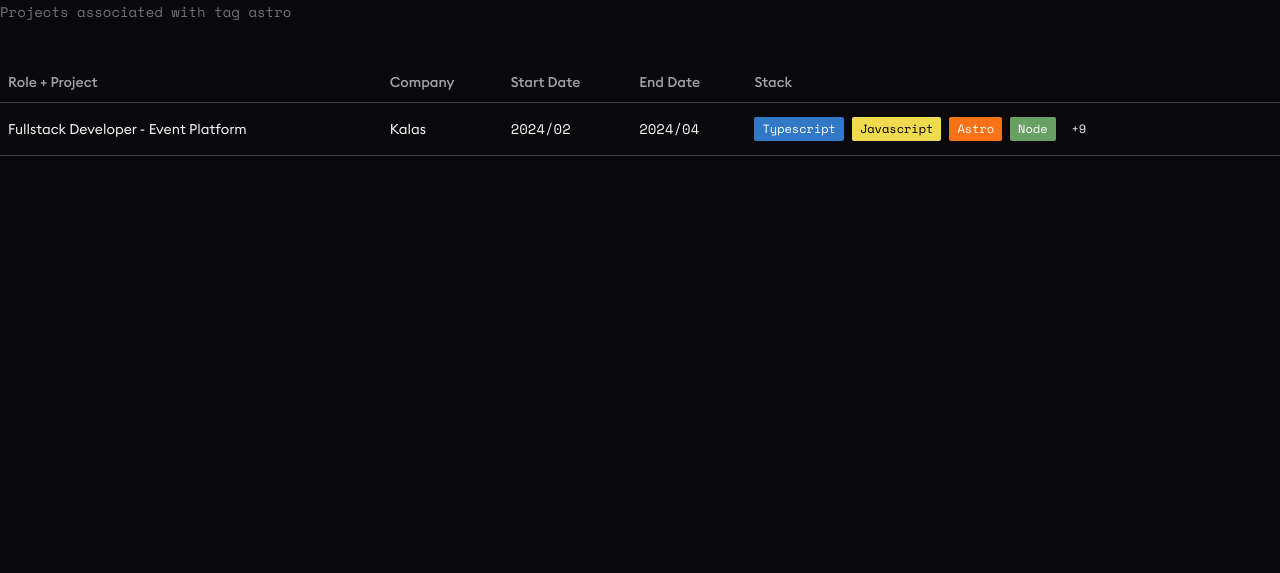
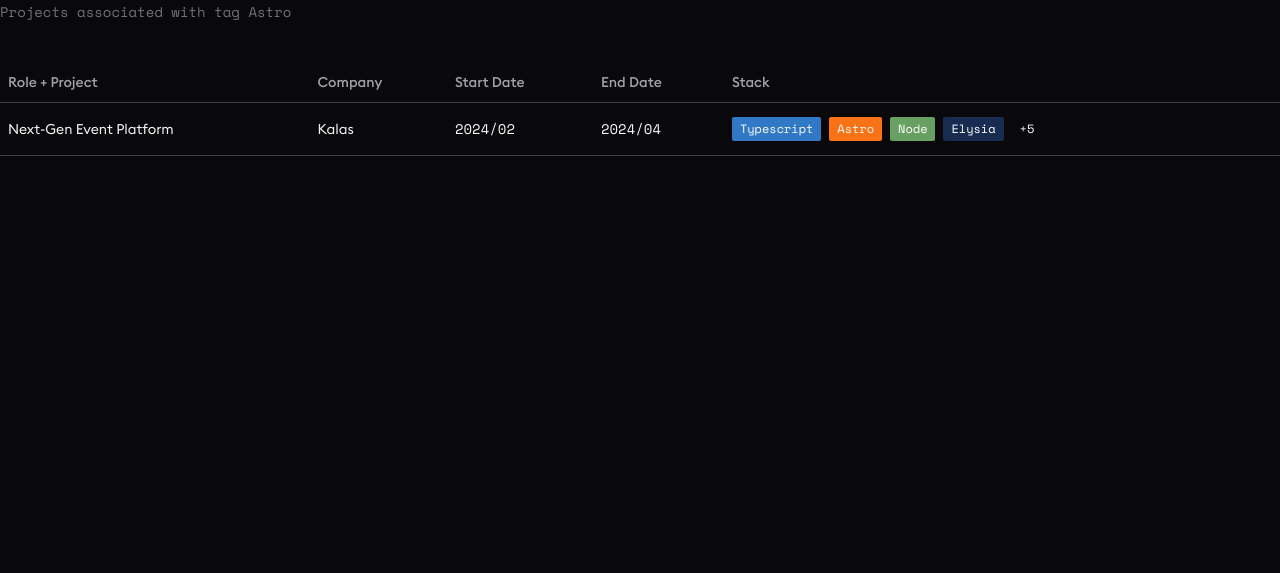
Before and after one commit to karledenstal/karledenstal.dev, an Astro site: page /tags/astro in a window 1280 px wide. Shown: the part 227-800 px from the top of the page. Built offline with nearby package versions, Linux system fonts and the light colour scheme; Astro itself is replaced by a stand-in of ours.

Commit message:
update resume

```diff
--- a/src/components/menu/Navbar.astro
+++ b/src/components/menu/Navbar.astro
@@ -12,7 +12,6 @@ import NavLink from "./NavLink.astro";
     <ul class="flex">
       <NavLink href="/" label="Home" />
       <NavLink href="/projects" label="Projects" />
-      <NavLink href="/about" label="About me" />
     </ul>
     <ul class="flex gap-2 items-center">
       <li>
--- a/src/components/table/Row.tsx
+++ b/src/components/table/Row.tsx
@@ -19,7 +19,7 @@ export const Row = ({
 }: ProjectWithSlug) => {
   const constructStack = () => {
     const stackList = tech
-      .filter(({ label }) => stack.includes(label))
+      .filter(({ id }) => stack.includes(id))
       .map(({ label, bg, text }) => ({
         label,
         bg,
--- a/src/content/config.ts
+++ b/src/content/config.ts
@@ -1,10 +1,12 @@
+import { technologyIds } from '@/tech';
 import { z, defineCollection } from 'astro:content';
 
 const projectsSchema = z.object({
   title: z.string(),
   company: z.string(),
   period: z.string(),
-  stack: z.array(z.string()),
+  role: z.string(),
+  stack: z.array(z.enum(technologyIds as [string, ...string[]])),
 });
 
 const pagesSchema = z.object({
--- a/src/content/projects/24storage.md
+++ b/src/content/projects/24storage.md
@@ -1,23 +1,9 @@
 ---
-title: 'Frontend Developer - Web-based Self-Storage Solution'
-company: '24Storage'
-period: '2017/09 - 2019/01'
-stack:
-  [
-    'Javascript',
-    'React',
-    'Redux',
-    'Sass',
-    'Google Analytics',
-    'GTM',
-    'Prismic',
-    'WCAG',
-    'SEO',
-    'Node',
-    'MongoDB',
-    'Express',
-    'Rest API',
-  ]
+title: "Self-Storage Solution"
+company: "24Storage"
+role: "Frontend Developer"
+period: "2017/09 - 2019/01"
+stack: ["javascript", "react", "redux", "sass", "node", "mongodb", "express"]
 ---
 
 24Storage is a company that rents out storage units to both individuals and businesses through what is known as self-storage. The company was founded in 2015 with the vision to digitalize the storage industry. Rentals are made both through customer service and the company's website. Today, 24Storage has 23 facilities around the country, over 10,000 storage units, and over 6,000 customers. At the end of 2019, 24Storage was listed on the First North stock exchange. Rhyme has had a long-standing collaboration with 24Storage and was involved in developing their current website from scratch.
--- a/src/content/projects/carismar.md
+++ b/src/content/projects/carismar.md
@@ -1,8 +1,9 @@
 ---
-title: 'Frontend Developer - E-Commerce'
-company: 'Carismar Agency'
-period: '2024/04 - 2024/08'
-stack: ['Nuxt', 'Vue', 'Javascript', 'CSS', 'Sass', 'Git']
+title: "E-Commerce Solutions"
+company: "Carismar Agency"
+role: "Frontend Developer"
+period: "2024/04 - 2024/08"
+stack: ["nuxt", "vue", "javascript", "sass"]
 ---
 
 Carismar Agency specializes in streamlining the process of creating and launching e-commerce websites for businesses. Leveraging the robust Ralph Storefront framework built with Nuxt 2, they seamlessly integrate with their proprietary e-commerce CMS, Geins. Geins is a user-friendly e-commerce solution designed for simplicity and efficiency, offering comprehensive features to support businesses of all sizes.
--- a/src/content/projects/dentech.md
+++ b/src/content/projects/dentech.md
@@ -1,30 +1,20 @@
 ---
-title: 'Lead Frontend Developer - Online Dentist Booking'
-company: 'Dentech'
-period: '2023/01 - 2024/02'
+title: "Dentist Booking Platform"
+company: "Dentech"
+role: "Lead Frontend Developer"
+period: "2023/01 - 2024/02"
 stack:
   [
-    'Javascript',
-    'React',
-    'Frontity',
-    'Golang',
-    'Google Cloud',
-    'SEO',
-    'Wordpress',
-    'MariaDB',
-    'SQL',
-    'nginx',
-    'Redux',
-    'Vite',
-    'Next.js',
-    'Playwright',
-    'Jest',
-    'React Testing Library',
-    'Typescript',
-    'Docker',
-    'Webflow Devlink',
-    'Tailwind CSS',
-    'GraphQL',
+    "react",
+    "redux",
+    "nextjs",
+    "playwright",
+    "jest",
+    "react-testing-library",
+    "typescript",
+    "docker",
+    "tailwind",
+    "graphql",
   ]
 ---
 
--- a/src/content/projects/ericsson.md
+++ b/src/content/projects/ericsson.md
@@ -1,25 +1,17 @@
 ---
-title: 'Lead Frontend Engineer - Digital Transformation'
-company: 'Ericsson'
-period: '2019/11 - 2023/01'
+title: "Software Asset Management Platform"
+company: "Ericsson"
+role: "Lead Frontend Developer"
+period: "2019/11 - 2023/01"
 stack:
   [
-    'Javascript',
-    'React',
-    'Redux',
-    'Typescript',
-    'Azure',
-    'Jest',
-    'DevOps',
-    'Ericsson Design System',
-    'Scrum',
-    'GraphQL',
-    'REST',
-    'Styled Components',
-    'Jest',
-    'React Testing Library',
-    'LESS',
-    'SASS',
+    "react",
+    "redux",
+    "typescript",
+    "jest",
+    "graphql",
+    "react-testing-library",
+    "sass",
   ]
 ---
 
--- a/src/content/projects/kalas.md
+++ b/src/content/projects/kalas.md
@@ -1,28 +1,19 @@
 ---
-title: 'Fullstack Developer - Event Platform'
-company: 'Kalas'
-period: '2024/02 - 2024/04'
+title: "Next-Gen Event Platform"
+company: "Kalas"
+role: "Fullstack Developer"
+period: "2024/02 - 2024/04"
 stack:
   [
-    'Javascript',
-    'Astro',
-    'Elysia',
-    'Bun',
-    'Node',
-    'Prisma',
-    'PostgreSQL',
-    'Typescript',
-    'Lucia Auth',
-    'Amazon RDS',
-    'AWS',
-    'SQL',
-    'npm',
-    'OAuth2',
-    'Swagger',
-    'Docker',
-    'Terraform',
-    'Terraform Cloud',
-    'Tailwind CSS',
+    "astro",
+    "elysia",
+    "node",
+    "prisma",
+    "postgresql",
+    "typescript",
+    "docker",
+    "terraform",
+    "tailwind",
   ]
 ---
 
--- a/src/content/projects/projectpartner.md
+++ b/src/content/projects/projectpartner.md
@@ -1,15 +1,9 @@
 ---
-title: 'Fullstack Developer - Project Management Company'
-company: 'Project Partner'
-period: '2017/11 - 2018/02'
-stack:
-  [
-    'Javascript',
-    'Wordpress',
-    'PHP',
-    'MySQL',
-    'CSS',
-  ]
+title: "Project Management Agency Website"
+company: "Project Partner"
+role: "Fullstack Developer"
+period: "2017/11 - 2018/02"
+stack: ["javascript", "php", "css"]
 ---
 
 ProjectPartner is a Stockholm based Project Management Company consisting of multiple project management consultants on a mission to become Mälardalens most sought-after and competent project management company. With over 20 years of experience they are involved in several key projects in the region with clients such as Swedavia Airports, Swedish Trafikverket and Stockholms Länstrafik.
--- a/src/content/projects/rakbank.md
+++ b/src/content/projects/rakbank.md
@@ -1,19 +1,9 @@
 ---
-title: 'App Developer - Banking App'
-company: 'RAKBANK'
-period: '2019/01 - 2019/08'
-stack:
-  [
-    'Javascript',
-    'React Native',
-    'React Native Navigation',
-    'Docker',
-    'Firebase',
-    'PWA',
-    'Scrum',
-    'Redux',
-    'Redux Saga',
-  ]
+title: "Mobile Banking App"
+company: "RAKBANK"
+role: "Mobile App Developer"
+period: "2019/01 - 2019/08"
+stack: ["javascript", "react-native", "docker", "redux"]
 ---
 
 Rakbank is a commercial bank based in Dubai, United Arab Emirates. The bank operates through a network of 39 branches catering to consumers, SMEs, and large corporations. Initially a dedicated corporate bank, Rakbank has, since the early 2000s, sought to establish a stronger position as a consumer bank as well.
--- a/src/content/projects/ridebrain.md
+++ b/src/content/projects/ridebrain.md
@@ -1,18 +1,9 @@
 ---
-title: 'Frontend Developer - Hub for Extreme Sports'
-company: 'Ridebrain'
-period: '2019/08 - 2019/11'
-stack:
-  [
-    'Javascript',
-    'React',
-    'Next.js',
-    'Node',
-    'GraphQL',
-    'GraphCMS',
-    'Mongoose',
-    'MongoDB',
-  ]
+title: "Extreme Sports Community"
+company: "Ridebrain"
+role: "Frontend Developer"
+period: "2019/08 - 2019/11"
+stack: ["javascript", "react", "nextjs", "node", "graphql", "mongodb"]
 ---
 
 Ridebrain is a web and app-based hub for extreme sports created by and for skiers and snowboarders worldwide. It is a social network with user-generated and proprietary content, where leading professional riders can connect with their fans and share tips, tricks, and their favorite resorts. It's also for regular skiers and snowboarders looking to find new friends with the same interest or new cool skis to try out for the upcoming season.
--- a/src/content/projects/seb.md
+++ b/src/content/projects/seb.md
@@ -1,16 +1,22 @@
 ---
-title: "Frontend Developer - Fraud Prevention"
+title: "Fraud Prevention Platform"
 company: "SEB"
+role: "Solutions Developer"
 period: "2024/08 - Now"
-stack: ["Next.js", "ElasticSearch", "Javascript", "Git", "Typescript", "JSDoc"]
+stack: ["nextjs", "elasticsearch", "javascript", "java", "cicd"]
 ---
 
-SEB is one of the largest banks in Sweden and the Nordics. It is a Swedish company that operates in finance.
+SEB is one of the largest financial institutions in the Nordics. As part of the Financial Crime Prevention organization, I develop and maintain internal systems used by fraud investigators to analyze transactions, manage fraud cases, and support the recovery of funds for affected customers.
 
-Karl is a part of the Financial Crime Prevention tribe, in the team focused on Fraud Prevention. The service Karl is working on helps fraud investigators to visualize, follow, report and handle fraud and help clients retrieve their lost money.
+**Selected Achievements**
 
-As a frontend developer, Karls task is to maintain the platform, develop new features and help investigators get the data and visualisation they need to best do their job. The stack consists of React using Next.js, and is powered by a Java backend and Elastic Search helps us do fast search within logs and payments. Karl also aims to refactor and rebuild outdated parts of the code in order to optimize the solution.
-
-The team works agile according to Scrum with daily standups, sprints, retrospectives and planning. Karl helps here by providing the necessary context and information to task from a frontend perspective. The team works closely together and Karl is one of two frontend developers on the team.
-
-Karl's main responsibilities have been to come up with and work on user-friendly solutions, build up a platform using data from internal APIs, and deliver frontend development on the project. Karl is playing a key role in maintaining the frontend projectsd, by working on removing vulnerabilities, update versions of dependencies and make sure the frontend team works according to best practices.
+- Led the implementation of modern authentication and multi-factor authentication (MFA) solutions using Microsoft Entra ID across internal applications, improving security and compliance within Financial Crime Prevention.
+- Modernized a business-critical fraud investigation platform through major framework upgrades, including migrations from Next.js 12 to Next.js 15 and Elastic UI 41 to 106.
+- Delivered investigator-focused functionality for fraud analysis, case management, and reporting by working directly with end users and business stakeholders.
+- Designed and implemented real-time case locking and collaboration features, reducing the risk of conflicting investigator actions and improving workflow reliability.
+- Reduced technical debt by refactoring legacy React applications, replacing outdated patterns, upgrading dependencies, and improving long-term maintainability.
+- Improved platform security through proactive vulnerability remediation, dependency management, and continuous modernization efforts.
+- Developed integrations with internal APIs and data platforms, enabling investigators to access and visualize critical fraud-related information efficiently.
+- Contributed to engineering excellence by introducing reusable GitHub Actions workflows and helping standardize CI/CD processes across multiple projects.
+- Participated in the technical evaluation and integration planning of next-generation fraud prevention platforms and vendor solutions.
+- Acted as one of the team's primary frontend specialists, contributing to architecture discussions, code reviews, technical decision-making, and frontend best practices.
--- a/src/layouts/MarkdownProjectLayout.astro
+++ b/src/layouts/MarkdownProjectLayout.astro
@@ -15,6 +15,7 @@ const { frontmatter } = Astro.props;
   <main class="py-24 px-4 lg:py-28 w-full lg:px-0 lg:max-w-5xl mx-auto">
     <PageHeader headline={frontmatter.title}>
       <Subtitle text={frontmatter.company} />
+      <Subtitle text={frontmatter.role} />
       <Subtitle text={frontmatter.period} />
     </PageHeader>
     <div class="prose-xl prose-zinc text-justify">
--- a/src/pages/tags/[tag].astro
+++ b/src/pages/tags/[tag].astro
@@ -5,6 +5,7 @@ import BaseLayout from "@/layouts/BaseLayout.astro";
 import PageHeader from "@/components/PageHeader.astro";
 import Subtitle from "@/components/Subtitle.astro";
 import { List } from "@/components/table/Table";
+import { tech } from '@/tech'
 
 export async function getStaticPaths() {
   const allProjects = await getCollection("projects");
@@ -46,12 +47,13 @@ export async function getStaticPaths() {
 
 const { tag } = Astro.params;
 const { projects } = Astro.props;
+const tagData = tech.find(tech => tech.id === tag)
 ---
 
 <BaseLayout pageTitle={tag}>
   <main class="py-28 w-full max-w-sm lg:max-w-7xl mx-auto">
-    <PageHeader headline={tag}>
-      <Subtitle text={`Projects associated with tag ${tag}`} />
+    <PageHeader headline={tagData?.label}>
+      <Subtitle text={`Projects associated with tag ${tagData?.label}`} />
     </PageHeader>
     <List client:load data={projects} />
   </main>
--- a/src/tech.ts
+++ b/src/tech.ts
@@ -1,4 +1,5 @@
 type Tech = {
+  id: string;
   label: string;
   bg: string;
   text: string;
@@ -6,148 +7,174 @@ type Tech = {
 
 export const tech: Tech[] = [
   {
+    id: 'typescript',
     label: 'Typescript',
     bg: '#3178c6',
     text: '#fff',
   },
   {
+    id: 'javascript',
     label: 'Javascript',
     bg: '#f0db4f',
     text: '#000',
   },
   {
+    id: 'react',
     label: 'React',
     bg: '#61dbfb',
     text: '#000',
   },
   {
+    id: 'react-native',
     label: 'React Native',
     bg: '#61fbce',
     text: '#000',
   },
   {
+    id: 'css',
     label: 'CSS',
     bg: '#264de4',
     text: '#fff',
   },
   {
+    id: 'sass',
     label: 'Sass',
     bg: '#c69',
     text: '#fff',
   },
   {
+    id: 'redux',
     label: 'Redux',
     bg: '#764abc',
     text: '#fff',
   },
   {
+    id: 'nextjs',
     label: 'Next.js',
     bg: '#000',
     text: '#fff',
   },
   {
+    id: 'astro',
     label: 'Astro',
     bg: '#f97316',
     text: '#fff',
   },
   {
+    id: 'node',
     label: 'Node',
     bg: '#68a063',
     text: '#fff',
   },
   {
+    id: 'express',
     label: 'Express',
     bg: '#259dff',
     text: '#fff',
   },
   {
-    label: 'Bun',
-    bg: '#f9f1e1',
-    text: '#000',
-  },
-  {
+    id: 'elysia',
     label: 'Elysia',
     bg: '#182C51',
     text: '#fff',
   },
   {
+    id: 'terraform',
     label: 'Terraform',
     bg: '#7B42BC',
     text: '#fff',
   },
   {
+    id: 'docker',
     label: 'Docker',
     bg: '#0db7ed',
     text: '#fff',
   },
   {
-    label: 'AWS',
-    bg: '#FF9900',
-    text: '#fff',
-  },
-  {
+    id: 'mongodb',
     label: 'MongoDB',
     bg: '#00ed64',
     text: '#000',
   },
   {
+    id: 'postgresql',
     label: 'PostgreSQL',
     bg: '#008bb9',
     text: '#fff',
   },
   {
+    id: 'prisma',
     label: 'Prisma',
     bg: '#4C51BF',
     text: '#fff',
   },
   {
-    label: 'npm',
-    bg: '#cc3534',
-    text: '#fff',
-  },
-  {
+    id: 'php',
     label: 'PHP',
     bg: '#777BB3',
     text: '#fff',
   },
   {
+    id: 'graphql',
     label: 'GraphQL',
     bg: '#E10098',
     text: '#fff',
   },
   {
+    id: 'playwright',
     label: 'Playwright',
     bg: '#D65348',
     text: '#fff',
   },
   {
+    id: 'jest',
     label: 'Jest',
     bg: '#15C213',
     text: '#fff',
   },
   {
+    id: 'react-testing-library',
     label: 'React Testing Library',
     bg: '#FD4545',
     text: '#fff',
   },
   {
+    id: 'tailwind',
     label: 'Tailwind CSS',
     bg: '#38BDF8',
     text: '#fff',
   },
   {
+    id: 'vue',
     label: 'Vue',
     bg: '#41B883',
     text: '#fff',
   },
   {
+    id: 'nuxt',
     label: 'Nuxt',
     bg: '#00DC82',
     text: '#fff',
   },
-	{
+  {
+    id: 'elasticsearch',
     label: 'ElasticSearch',
     bg: '#34BDAF',
     text: '#fff',
+  },
+  {
+    id: 'java',
+    label: 'Java',
+    bg: '#BC0B19',
+    text: '#fff',
+  },
+  {
+    id: 'cicd',
+    label: 'CI/CD',
+    bg: '#aaa',
+    text: '#fff',
   }
-];
+] as const;
+
+export const techMap = Object.fromEntries(tech.map(t => [t.id, t]))
+export const technologyIds = tech.map((t) => t.id);
```
Also changed, not shown: src/pages/index.astro (+6 -11 lines), 1 other file.
